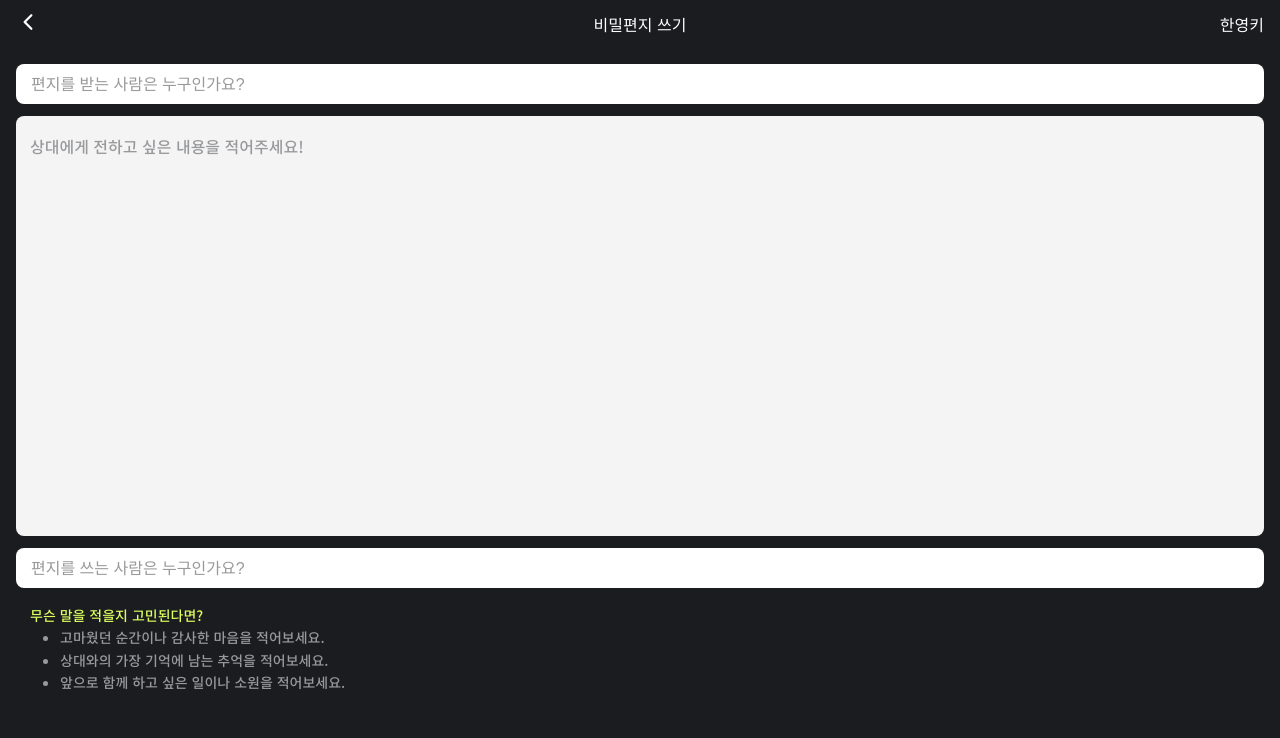
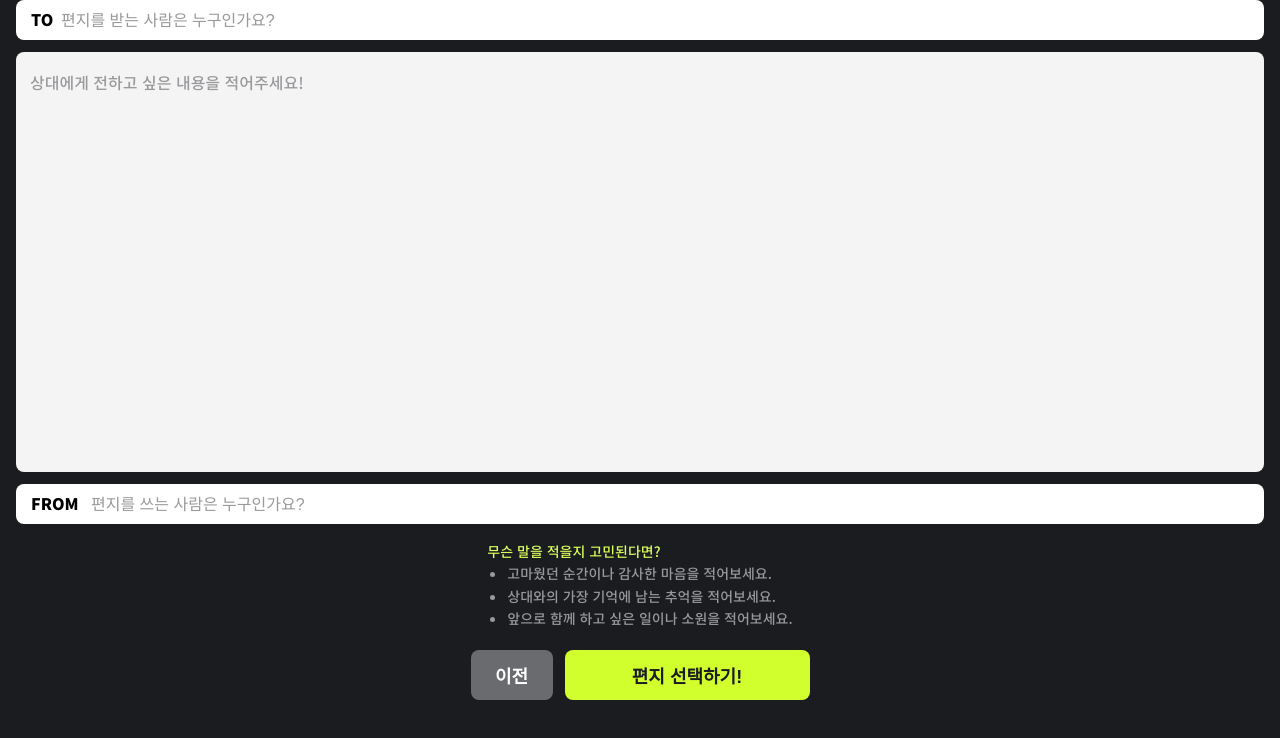
Before and after one commit to Catch-Letter/Catch-Letter-FE, a React (Vite) app: page /writeletter in a window 1280 px wide. Shown: the top 738 px of the page. Built offline with nearby package versions, Linux system fonts and the light colour scheme.

Commit message:
feat: 편지 작성 페이지 버튼 적용 및 Input에 라벨 추가 (#14)

```diff
--- a/src/pages/letter-write/LetterWrite.styles.tsx
+++ b/src/pages/letter-write/LetterWrite.styles.tsx
@@ -1,38 +1,49 @@
 import { colors } from '#/styles/color'
 import { css } from '@emotion/react'
 
-export const LetterWriteStyles = css`
+export const LetterWriteStyle = css`
   display: flex;
   flex-direction: column;
   height: 100vh;
   background-color: ${colors.grey[13]};
+  padding: 0 16px;
 
-  .header {
-    background-color: pink;
-    height: 48px;
-    width: 100%;
+  .input-to,
+  .input-from {
+    position: relative;
+
+    .input-label {
+      position: absolute;
+      font-size: 16px;
+      font-weight: 900;
+      top: 8px;
+      left: 15px;
+    }
+  }
+
+  .input-to {
+    Input,
+    Input::placeholder {
+      text-indent: 30px;
+    }
+  }
+
+  .input-from {
+    Input,
+    Input::placeholder {
+      text-indent: 60px;
+    }
   }
 
   .content {
     display: flex;
     flex-direction: column;
     gap: 12px;
-    padding: 16px;
   }
 
-  .explain-area {
-    padding: 0 30px;
-    font-size: 14px;
-    font-weight: 500;
-    color: ${colors.grey[7]};
-
-    .title {
-      color: ${colors.neonGreen[4]};
-    }
-
-    ul {
-      list-style: disc;
-      padding-left: 30px;
-    }
+  .button-area {
+    display: flex;
+    gap: 12px;
+    margin: 20px auto 0;
   }
 `
--- a/src/pages/letter-write/LetterWrite.tsx
+++ b/src/pages/letter-write/LetterWrite.tsx
@@ -1,25 +1,29 @@
 import { TextCard } from '#/components/text-card'
-import { LetterWriteStyles } from './LetterWrite.styles'
+import { LetterWriteStyle } from './LetterWrite.styles'
+import { Input, Button } from '#/shared/ui'
 import { WRITE_LETTER, WRITE_LETTER_EXPLAIN } from '#/shared/constants/letter'
-import { Input } from '#/shared/ui'
-import { BackHeader } from '#/components'
+import { WriteDesc } from '#/pages/letter-write/ui'
 
 const LetterWrite = () => {
   return (
-    <div css={LetterWriteStyles}>
-      <BackHeader Center='비밀편지 쓰기' Right='한영키' />
+    <div css={LetterWriteStyle}>
       <div className='content'>
-        <Input placeholder={WRITE_LETTER.TO} />
+        <div className='input-to'>
+          <label className='input-label'>TO</label>
+          <Input placeholder={WRITE_LETTER.TO} />
+        </div>
         <TextCard color='#f4f4f5' placeholder={WRITE_LETTER.CONTENT} />
-        <Input placeholder={WRITE_LETTER.FROM} />
+        <div className='input-from'>
+          <label className='input-label'>FROM</label>
+          <Input placeholder={WRITE_LETTER.FROM} />
+        </div>
       </div>
-      <div className='explain-area'>
-        <div className='title'>{WRITE_LETTER.HELP}</div>
-        <ul>
-          {WRITE_LETTER_EXPLAIN.map((item, idx) => (
-            <li key={idx}>{item}</li>
-          ))}
-        </ul>
+      <WriteDesc title={WRITE_LETTER.HELP} descs={WRITE_LETTER_EXPLAIN} />
+      <div className='button-area'>
+        <Button variant='secondary' width={82}>
+          이전
+        </Button>
+        <Button>편지 선택하기!</Button>
       </div>
     </div>
   )
--- /dev/null
+++ b/src/pages/letter-write/ui/index.ts
@@ -0,0 +1 @@
+export * from './write-desc'
--- /dev/null
+++ b/src/pages/letter-write/ui/write-desc/WriteDesc.styles.tsx
@@ -0,0 +1,20 @@
+import { colors } from '#/styles/color'
+import { css } from '@emotion/react'
+
+export const WriteDescStyle = css`
+  padding: 0 30px;
+  font-size: 14px;
+  font-weight: 500;
+  color: ${colors.grey[7]};
+  margin-top: 16px;
+  margin: 16px auto 0;
+
+  .title {
+    color: ${colors.neonGreen[4]};
+  }
+
+  ul {
+    list-style: disc;
+    padding-left: 20px;
+  }
+`
--- /dev/null
+++ b/src/pages/letter-write/ui/write-desc/WriteDesc.tsx
@@ -0,0 +1,20 @@
+import { WriteDescStyle } from './WriteDesc.styles'
+
+interface WriteDescProps {
+  title: string
+  descs: string[]
+}
+const WriteDesc = ({ title, descs }: WriteDescProps) => {
+  return (
+    <div css={WriteDescStyle}>
+      <div className='title'>{title}</div>
+      <ul>
+        {descs.map((item, idx) => (
+          <li key={idx}>{item}</li>
+        ))}
+      </ul>
+    </div>
+  )
+}
+
+export default WriteDesc
--- /dev/null
+++ b/src/pages/letter-write/ui/write-desc/index.ts
@@ -0,0 +1 @@
+export { default as WriteDesc } from './WriteDesc'
--- a/src/shared/ui/index.ts
+++ b/src/shared/ui/index.ts
@@ -1,3 +1,4 @@
 export * from './input'
 export * from './input-field'
 export * from './header'
+export * from './button'
```
